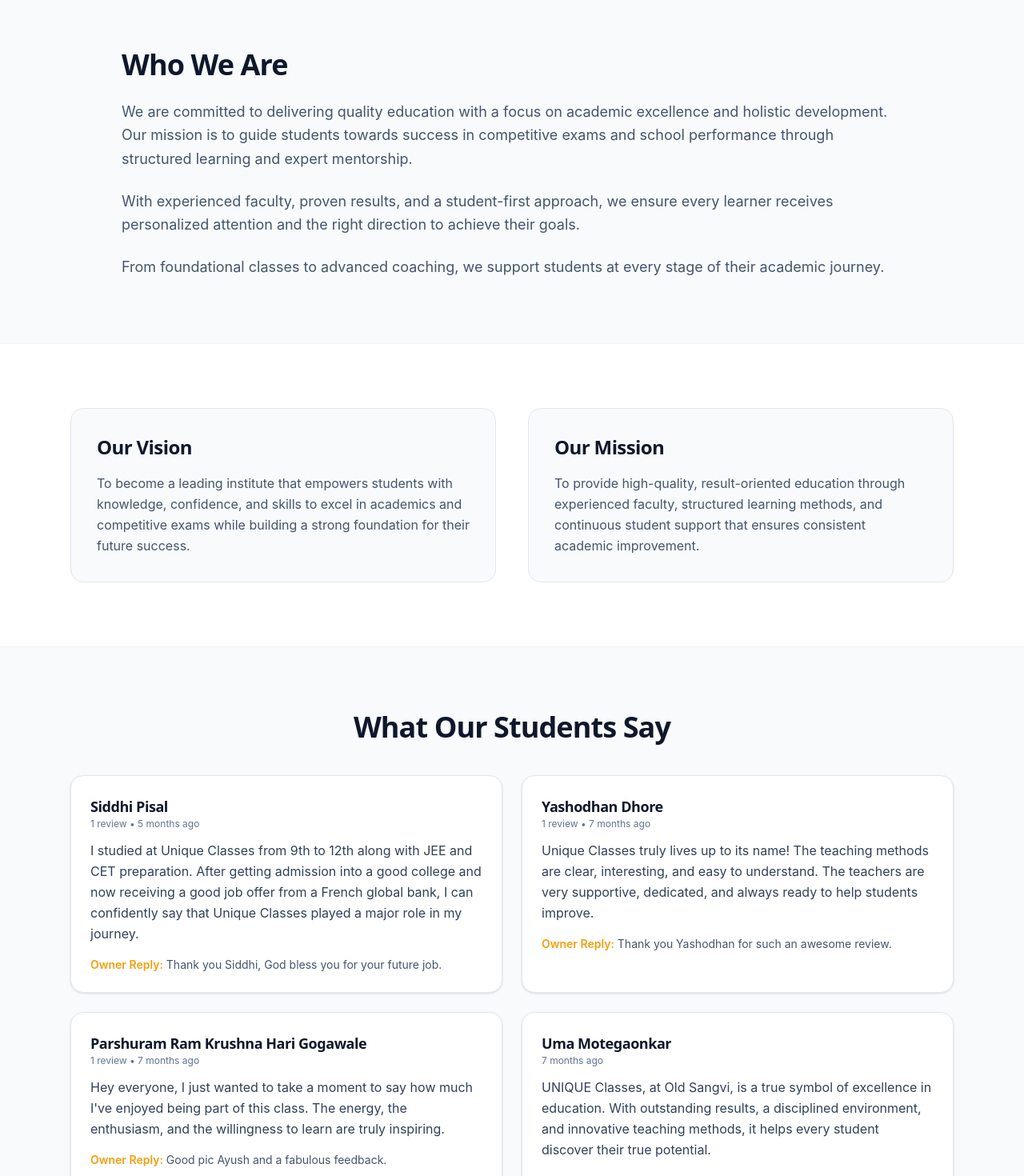
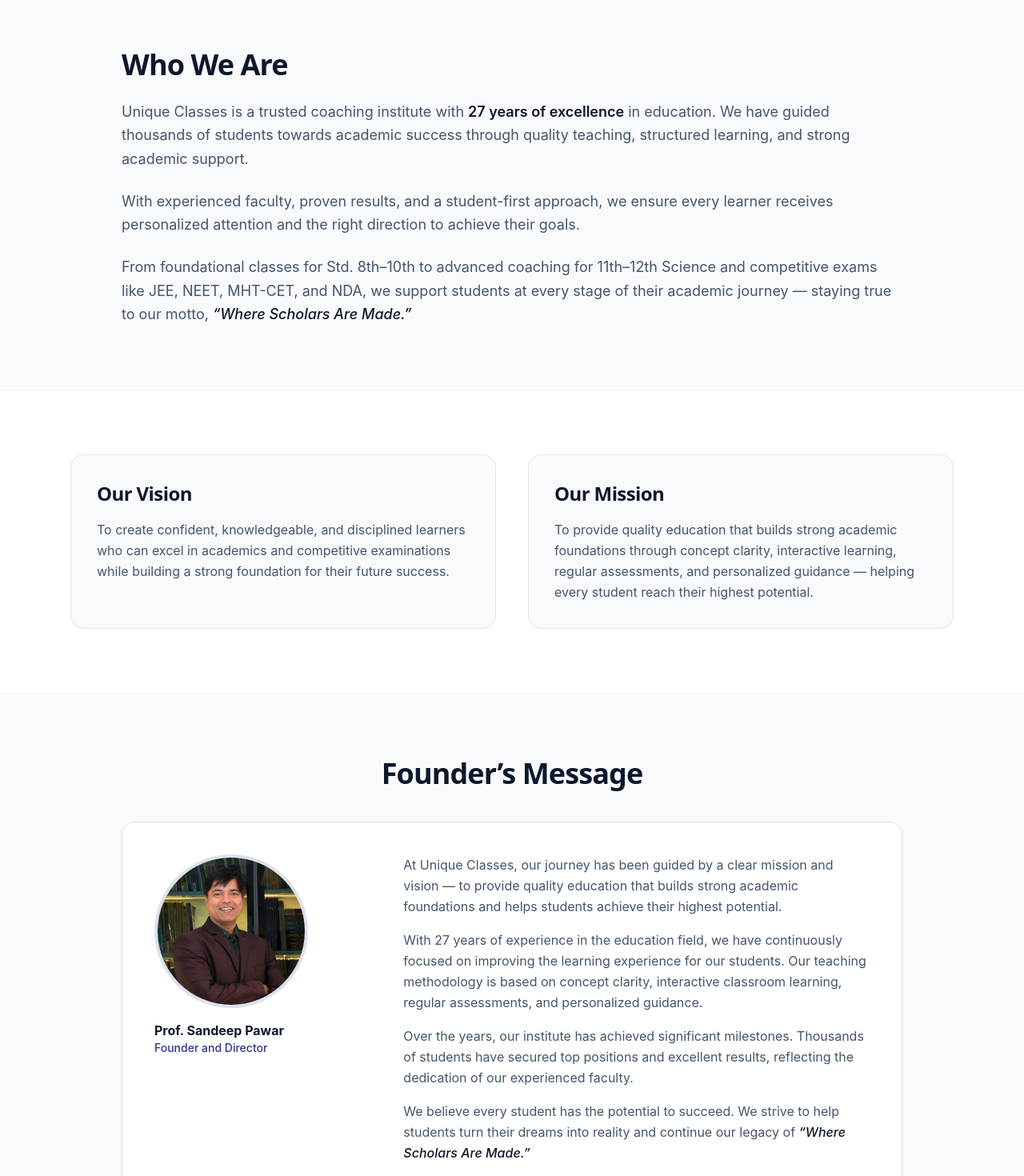
Before and after one commit to uniqueclasses11-glitch/uniqueclasses.org.in, a Next.js app: page /about in a window 1280 px wide. Shown: the part 1040-2510 px from the top of the page at 80% size. Built offline with nearby package versions, Linux system fonts and the light colour scheme.

Commit message:
Updated the About Us Section

```diff
--- a/src/app/about/page.tsx
+++ b/src/app/about/page.tsx
@@ -1,5 +1,15 @@
+import Image from "next/image";
 import { BannerCarousel } from "@/components/sections/BannerCarousal";
 import { testimonials } from "@/data/testimonials";
+import {
+  FaBookOpen,
+  FaGraduationCap,
+  FaLaptopCode,
+  FaUsers,
+  FaAward,
+  FaBullseye,
+  FaMapMarkerAlt
+} from "react-icons/fa";
 
 export default function AboutPage() {
   return (
@@ -11,8 +21,7 @@ export default function AboutPage() {
           <h1 className="text-4xl md:text-6xl font-bold mb-4 text-white">
             About Us
           </h1>
-
-          <p className="text-white leading-relaxed text-lg md:text-xl">
+          <p className="text-blue-100 leading-relaxed text-lg md:text-xl">
             Building strong academic foundations with result-driven coaching,
             expert guidance, and student-focused learning.
           </p>
@@ -28,23 +37,28 @@ export default function AboutPage() {
           <h2 className="text-3xl md:text-4xl font-bold text-slate-900 mb-6">
             Who We Are
           </h2>
-
           <p className="text-slate-600 text-lg leading-relaxed mb-6">
-            We are committed to delivering quality education with a focus on
-            academic excellence and holistic development. Our mission is to
-            guide students towards success in competitive exams and school
-            performance through structured learning and expert mentorship.
+            Unique Classes is a trusted coaching institute with{" "}
+            <span className="font-semibold text-slate-900">
+              27 years of excellence
+            </span>{" "}
+            in education. We have guided thousands of students towards
+            academic success through quality teaching, structured learning,
+            and strong academic support.
           </p>
-
           <p className="text-slate-600 text-lg leading-relaxed mb-6">
             With experienced faculty, proven results, and a student-first
             approach, we ensure every learner receives personalized attention
             and the right direction to achieve their goals.
           </p>
-
           <p className="text-slate-600 text-lg leading-relaxed">
-            From foundational classes to advanced coaching, we support students
-            at every stage of their academic journey.
+            From foundational classes for Std. 8th–10th to advanced coaching
+            for 11th–12th Science and competitive exams like JEE, NEET,
+            MHT-CET, and NDA, we support students at every stage of their
+            academic journey — staying true to our motto,{" "}
+            <span className="italic font-medium text-slate-900">
+              &ldquo;Where Scholars Are Made.&rdquo;
+            </span>
           </p>
         </div>
       </section>
@@ -52,81 +66,138 @@ export default function AboutPage() {
       {/* 🎯 Vision & Mission */}
       <section className="py-20 bg-white border-t border-slate-100">
         <div className="max-w-6xl mx-auto px-6 grid md:grid-cols-2 gap-10">
-
-          {/* Vision */}
           <div className="p-8 rounded-2xl bg-slate-50 border border-slate-200">
-            <h3 className="text-2xl font-bold text-slate-900 mb-4">
-              Our Vision
-            </h3>
+            <h3 className="text-2xl font-bold text-slate-900 mb-4">Our Vision</h3>
             <p className="text-slate-600 leading-relaxed">
-              To become a leading institute that empowers students with
-              knowledge, confidence, and skills to excel in academics and
-              competitive exams while building a strong foundation for their
-              future success.
+              To create confident, knowledgeable, and disciplined learners who
+              can excel in academics and competitive examinations while
+              building a strong foundation for their future success.
             </p>
           </div>
-
-          {/* Mission */}
           <div className="p-8 rounded-2xl bg-slate-50 border border-slate-200">
-            <h3 className="text-2xl font-bold text-slate-900 mb-4">
-              Our Mission
-            </h3>
+            <h3 className="text-2xl font-bold text-slate-900 mb-4">Our Mission</h3>
             <p className="text-slate-600 leading-relaxed">
-              To provide high-quality, result-oriented education through
-              experienced faculty, structured learning methods, and continuous
-              student support that ensures consistent academic improvement.
+              To provide quality education that builds strong academic
+              foundations through concept clarity, interactive learning,
+              regular assessments, and personalized guidance — helping every
+              student reach their highest potential.
             </p>
           </div>
+        </div>
+      </section>
 
+      {/* 🧑‍🏫 Founder's Message */}
+      <section className="py-20 bg-slate-50 border-t border-slate-100">
+        <div className="max-w-5xl mx-auto px-6">
+          <h2 className="text-3xl md:text-4xl font-bold text-slate-900 mb-10 text-center">
+            Founder&rsquo;s Message
+          </h2>
+          <div className="grid md:grid-cols-3 gap-10 items-start bg-white rounded-2xl border border-slate-200 p-8 md:p-10 shadow-sm">
+            <div className="flex flex-col items-center md:items-start">
+              <div className="relative w-40 h-40 md:w-48 md:h-48 rounded-full overflow-hidden border-4 border-[#2e358d]/10 bg-slate-100">
+                <Image src="/founder.avif" alt="Prof. Sandeep Pawar" fill sizes="192px" className="object-cover" />
+              </div>
+              <p className="mt-4 font-bold text-slate-900 text-center md:text-left">
+                Prof. Sandeep Pawar
+              </p>
+              <p className="text-sm font-medium text-[#2e358d] text-center md:text-left">
+                Founder and Director
+              </p>
+            </div>
+            <div className="md:col-span-2 space-y-4 text-slate-600 leading-relaxed">
+              <p>At Unique Classes, our journey has been guided by a clear mission and vision — to provide quality education that builds strong academic foundations and helps students achieve their highest potential.</p>
+              <p>With 27 years of experience in the education field, we have continuously focused on improving the learning experience for our students. Our teaching methodology is based on concept clarity, interactive classroom learning, regular assessments, and personalized guidance.</p>
+              <p>Over the years, our institute has achieved significant milestones. Thousands of students have secured top positions and excellent results, reflecting the dedication of our experienced faculty.</p>
+              <p>We believe every student has the potential to succeed. We strive to help students turn their dreams into reality and continue our legacy of <span className="italic font-medium text-slate-900">&ldquo;Where Scholars Are Made.&rdquo;</span></p>
+            </div>
+          </div>
+        </div>
+      </section>
+
+      {/* 📚 What We Offer */}
+      <section className="py-20 bg-white border-t border-slate-100">
+        <div className="max-w-6xl mx-auto px-6">
+          <h2 className="text-3xl md:text-4xl font-bold text-slate-900 mb-10 text-center">What We Offer</h2>
+          <div className="grid md:grid-cols-3 gap-6">
+            {[
+              { icon: <FaBookOpen />, title: "Foundation & Board Courses", desc: "Structured coaching for Std. 8th, 9th & 10th — SSC, CBSE, and ICSE boards." },
+              { icon: <FaGraduationCap />, title: "11th & 12th Science", desc: "Integrated and evening batches with focused Science stream coaching." },
+              { icon: <FaBullseye />, title: "Competitive Exam Prep", desc: "Dedicated preparation for JEE (Main & Advanced), NEET, MHT-CET, and NDA." },
+              { icon: <FaLaptopCode />, title: "Digital Classrooms", desc: "Modern digital learning paired with interactive offline sessions." },
+              { icon: <FaAward />, title: "Intensive Test Series", desc: "Regular assessments to track progress and strengthen exam readiness." },
+              { icon: <FaUsers />, title: "Learning App & Tracking", desc: "Course materials, attendance monitoring, PTM meetings, and feedback systems." },
+            ].map((item, idx) => (
+              <div key={idx} className="p-6 rounded-2xl bg-slate-50 border border-slate-200 hover:border-[#2e358d]/30 hover:shadow-md transition-all">
+                <div className="text-[#2e358d] text-2xl mb-4">{item.icon}</div>
+                <h3 className="font-bold text-lg text-slate-900 mb-2">{item.title}</h3>
+                <p className="text-slate-600 text-sm leading-relaxed">{item.desc}</p>
+              </div>
+            ))}
+          </div>
+        </div>
+      </section>
+
+      {/* 🏆 Achievements */}
+      <section className="py-20 bg-[#2e358d] text-white">
+        <div className="max-w-6xl mx-auto px-6 text-center">
+          <h2 className="text-3xl md:text-4xl font-bold mb-12">Our Achievements</h2>
+          <div className="grid grid-cols-2 md:grid-cols-4 gap-8">
+            {[
+              { value: "27+", label: "Years of Excellence" },
+              { value: "1000s", label: "Students Guided" },
+              { value: "2", label: "Centers in Pune" },
+              { value: "100%", label: "Dedicated Faculty" },
+            ].map((stat, idx) => (
+              <div key={idx}>
+                <p className="text-3xl md:text-5xl font-bold mb-2">{stat.value}</p>
+                <p className="text-white/80 text-sm md:text-base">{stat.label}</p>
+              </div>
+            ))}
+          </div>
+        </div>
+      </section>
+
+      {/* 📍 Our Centers */}
+      <section className="py-20 bg-slate-50 border-t border-slate-100">
+        <div className="max-w-5xl mx-auto px-6 text-center">
+          <h2 className="text-3xl md:text-4xl font-bold text-slate-900 mb-10">Our Centers</h2>
+          <div className="grid md:grid-cols-2 gap-6 max-w-3xl mx-auto">
+            <div className="p-6 rounded-2xl bg-white border border-slate-200 flex items-start gap-3">
+              <FaMapMarkerAlt className="text-[#2e358d] mt-1" />
+              <div className="text-left">
+                <h3 className="font-bold text-lg text-slate-900">Sangvi Center</h3>
+                <p className="text-slate-600 text-sm">Abhinav Nagar, Old Sangvi, Pune – 411027</p>
+              </div>
+            </div>
+            <div className="p-6 rounded-2xl bg-white border border-slate-200 flex items-start gap-3">
+              <FaMapMarkerAlt className="text-[#2e358d] mt-1" />
+              <div className="text-left">
+                <h3 className="font-bold text-lg text-slate-900">Pimple Saudagar Center</h3>
+                <p className="text-slate-600 text-sm">Pimple Saudagar, Pune</p>
+              </div>
+            </div>
+          </div>
         </div>
       </section>
 
       {/* ⭐ Testimonials Section */}
-      <section className="py-20 bg-slate-50 border-t border-slate-100">
+      <section className="py-20 bg-white border-t border-slate-100">
         <div className="max-w-6xl mx-auto px-6">
-          <h2 className="text-3xl md:text-4xl font-bold text-slate-900 mb-10 text-center">
-            What Our Students Say
-          </h2>
-
+          <h2 className="text-3xl md:text-4xl font-bold text-slate-900 mb-10 text-center">What Our Students Say</h2>
           <div className="grid md:grid-cols-2 gap-6">
             {testimonials.map((t, idx) => (
-              <div
-                key={idx}
-                className="bg-white border border-slate-200 rounded-2xl p-6 shadow-sm hover:shadow-md transition-all"
-              >
-                {/* Name */}
-                <h3 className="font-bold text-lg text-slate-900">
-                  {t.name}
-                </h3>
-
-                {/* Meta */}
-                <p className="text-xs text-slate-500 mb-3">
-                  {t.reviewCount ? `${t.reviewCount} • ` : ""}
-                  {t.time}
-                </p>
-
-                {/* Message */}
-                <p className="text-slate-700 leading-relaxed mb-4">
-                  {t.message}
-                </p>
-
-                {/* Owner Reply */}
+              <div key={idx} className="bg-white border border-slate-200 rounded-2xl p-6 shadow-sm hover:shadow-md transition-all">
+                <h3 className="font-bold text-lg text-slate-900">{t.name}</h3>
+                <p className="text-xs text-slate-500 mb-3">{t.reviewCount ? `${t.reviewCount} • ` : ""}{t.time}</p>
+                <p className="text-slate-700 leading-relaxed mb-4">{t.message}</p>
                 {t.ownerReply && (
-                  <p className="text-sm">
-                    <span className="font-semibold text-cta">
-                      Owner Reply:
-                    </span>{" "}
-                    <span className="text-slate-600">
-                      {t.ownerReply}
-                    </span>
-                  </p>
+                  <p className="text-sm"><span className="font-semibold text-[#2e358d]">Owner Reply:</span>{" "}<span className="text-slate-600">{t.ownerReply}</span></p>
                 )}
               </div>
             ))}
           </div>
         </div>
       </section>
-
     </main>
   );
 }
```
Also changed, not shown: public/founder.avif (added).
